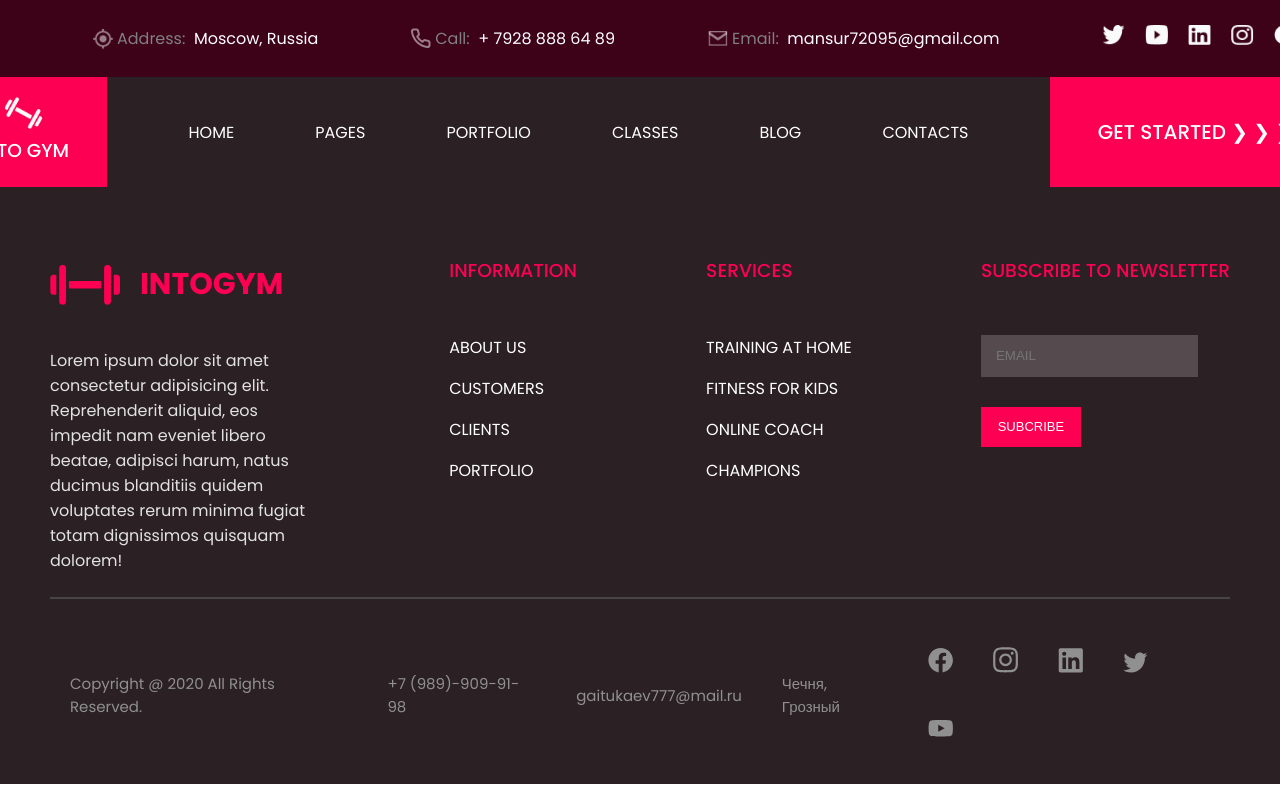
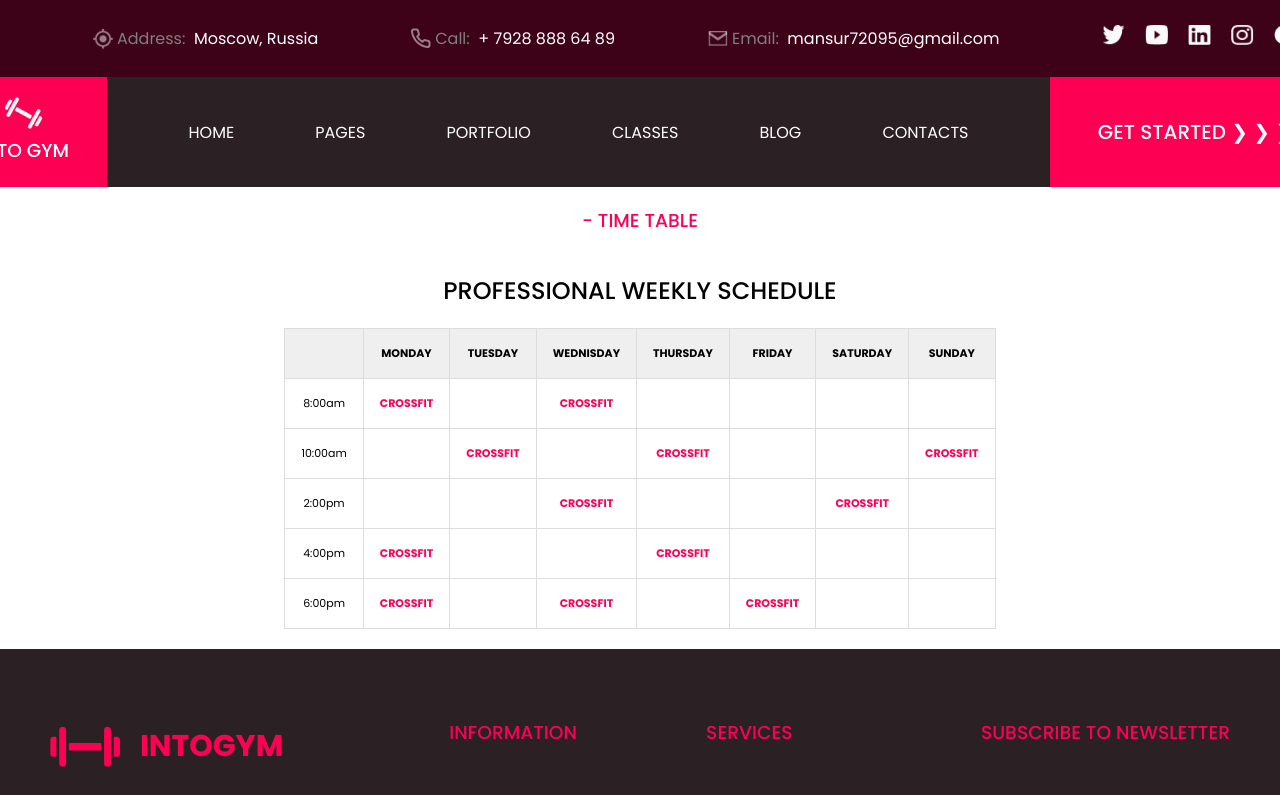
Before and after one commit to shishanee/IntoGym-Front, a React (Vite) app: page /s in a window 1280 px wide. Shown: the top 795 px of the page. Built offline with nearby package versions, Linux system fonts and the light colour scheme.

Commit message:
сделал таблицу

```diff
--- a/src/App.tsx
+++ b/src/App.tsx
@@ -6,6 +6,7 @@ import Footer from "./components/Footer/Footer";
 import Header from "./components/Header/Header";
 import HomePage from "./components/HomePage/HomePage";
 import Sign from "./components/Sign/Sign";
+import Schedule from "./components/Schedule/Schedule";
 
 function App() {
   return (
@@ -16,6 +17,7 @@ function App() {
         <Route path="/" element={<HomePage />} />
         <Route path="/login" element={<SignIn />} />
         <Route path="/register" element={<SignUp />} />
+        <Route path="/s" element={<Schedule/>}/>
       </Routes>
       <Footer/>
     </>
--- a/src/components/Footer/Footer.module.scss
+++ b/src/components/Footer/Footer.module.scss
@@ -30,6 +30,13 @@ footer {
 .link {
   color: #ffffff;
   text-decoration: none;
+  transition: .3s;
+}
+.link:hover {
+  color: #ffffff;
+  text-decoration: none;
+  border-bottom: 2px solid white;
+  padding-left: 5px;
 }
 .hThree {
   color: #fd0054;
--- a/src/components/Footer/Footer.tsx
+++ b/src/components/Footer/Footer.tsx
@@ -46,7 +46,7 @@ function Footer() {
                 <span className={styles.span}>Copyright @ 2020 All Rights Reserved.</span>
                 <span className={styles.span}>+7 (989)-909-91-98 </span>
                 <span className={styles.span}>gaitukaev777@mail.ru</span>
-                <span className={styles.span}>Чечня, Грозный</span>
+                <span className={styles.span}>Russia, Moscov</span>
             </div>
             <div className={styles.logos}>
                 <img src={facebook} alt="" />
--- /dev/null
+++ b/src/components/Schedule/Schedule.module.scss
@@ -0,0 +1,37 @@
+.training_schedule{
+    display: flex;
+    flex-direction: column;
+    align-items: center;
+}
+table {
+	margin-bottom: 20px;
+	border: 1px solid #dddddd;
+	border-collapse: collapse;
+    th{
+     padding: 16px;
+    font-size: 11px;
+	background: #efefef;
+	border: 1px solid #dddddd;
+
+    }
+    td {
+    padding: 16px;
+    font-size: 11px;
+    border: 1px solid #dddddd;
+    text-align: center;
+
+    h4 {
+    color: #fd0054;
+    margin: 0;
+       }
+
+    }
+}
+.time_table {
+    color: #fd0054;
+    font-weight: 500;
+
+}
+.training_name{
+    font-weight: 500;
+}
--- /dev/null
+++ b/src/components/Schedule/Schedule.tsx
@@ -0,0 +1,81 @@
+import React from 'react'
+import styles from "./Schedule.module.scss"
+
+function Schedule() {
+  return (
+    <div className={styles.training_schedule}>
+        <h3 className={styles.time_table}>- TIME TABLE</h3>
+        <h2 className={styles.training_name}>PROFESSIONAL WEEKLY SCHEDULE</h2>
+        <table>
+      <thead>
+        <tr>
+          <th></th>
+          <th>MONDAY</th>
+          <th>TUESDAY</th>
+          <th>WEDNISDAY</th>
+          <th>THURSDAY</th>
+          <th>FRIDAY</th>
+          <th>SATURDAY</th>
+          <th>SUNDAY</th>
+        </tr>
+      </thead>
+      <tbody>
+        <tr>
+        <td>8:00am</td>
+          <td><h4>CROSSFIT</h4></td>
+          <td></td>
+          <td><h4>CROSSFIT</h4></td>
+          <td></td>
+          <td></td>
+          <td></td>
+          <td></td>
+        </tr>
+        <tr>
+        <td>10:00am</td>
+          <td></td>
+          <td><h4>CROSSFIT</h4></td>
+          <td></td>
+          <td><h4>CROSSFIT</h4></td>
+          <td></td>
+          <td></td>
+          <td><h4>CROSSFIT</h4></td>
+
+        </tr>
+        <tr>
+        <td>2:00pm</td>
+          <td></td>
+          <td></td>
+          <td><h4>CROSSFIT</h4></td>
+          <td></td>
+          <td></td>
+          <td><h4>CROSSFIT</h4></td>
+          <td></td>
+        </tr>
+        <tr>
+          <td>4:00pm</td>
+          <td><h4>CROSSFIT</h4></td>
+          <td></td>
+          <td></td>
+          <td><h4>CROSSFIT</h4></td>
+          <td></td>
+          <td></td>
+          <td></td>
+        </tr>
+        <tr>
+          <td>6:00pm</td>
+          <td><h4>CROSSFIT</h4></td>
+          <td></td>
+          <td><h4>CROSSFIT</h4></td>
+          <td></td>
+          <td><h4>CROSSFIT</h4></td>
+          <td></td>
+          <td></td>
+        </tr>
+
+      </tbody>
+    </table>
+    </div>
+  )
+}
+
+export default Schedule
```
Also changed, not shown: src/components/HomePage/HomePage.tsx (+6 -3 lines).
